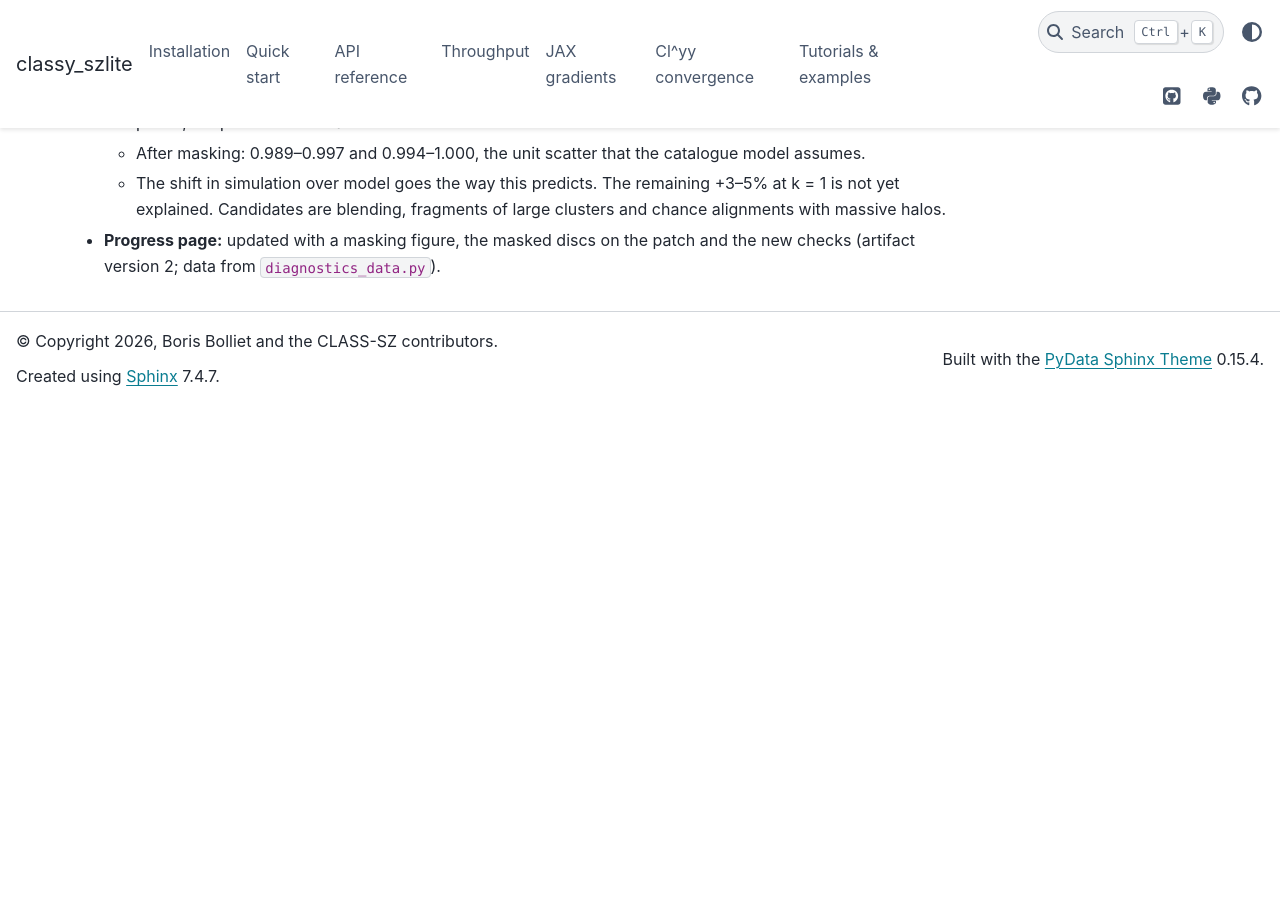
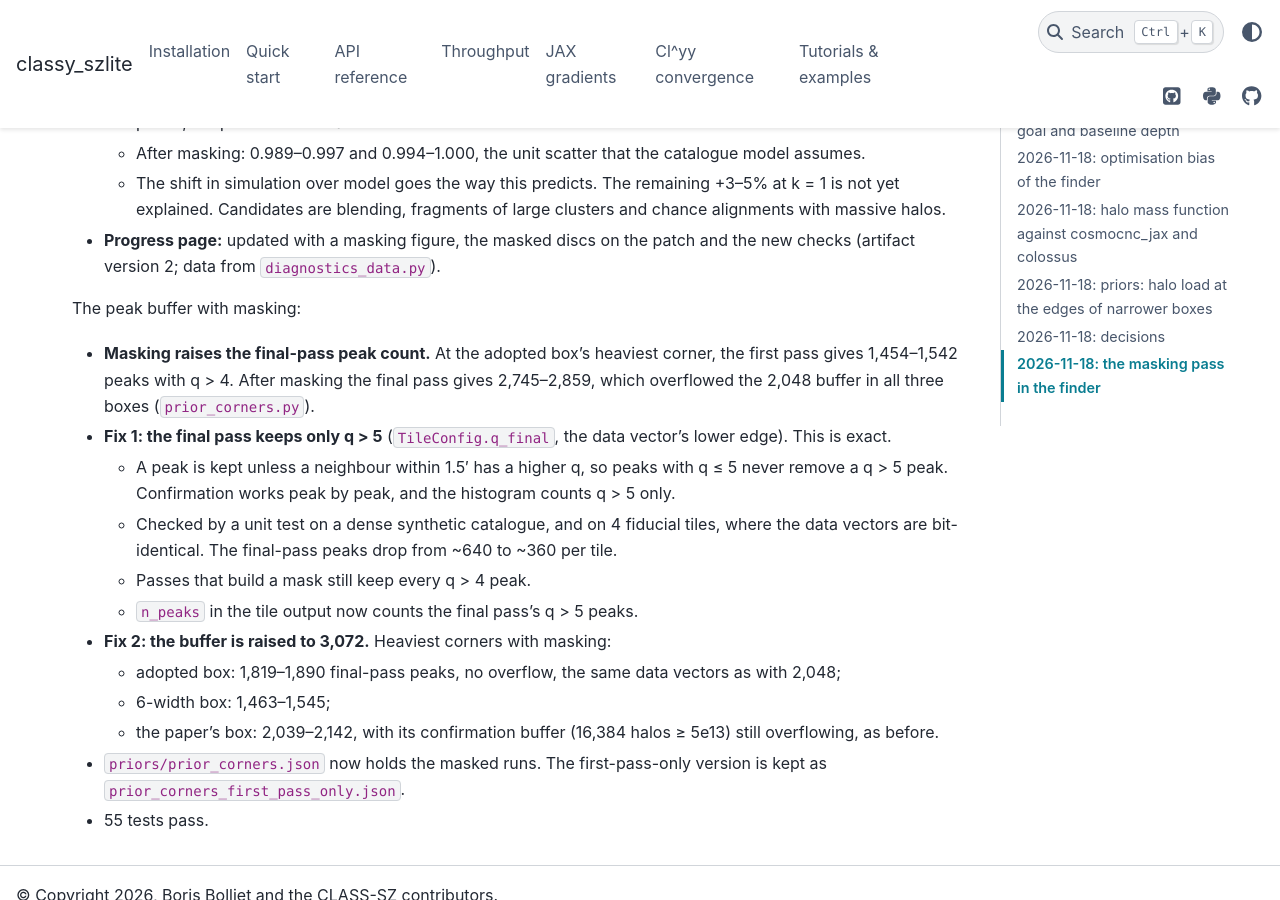
Before and after one commit to CLASS-SZ/classy_szlite, a Sphinx documentation site: the page built from docs/mapsim/LOG.md, in a window 1280 px wide and 900 px high, scrolled down 8161 px. Built offline with Sphinx 7.4.7 and the PyData theme 0.15.4, drawn with Linux system fonts in a browser that asks for light colours; before the commit the page ends 8566 px from its top, so only the background shows below that.

Commit message:
mapsim: final pass keeps q > 5 peaks (exact for the data vector); peak buffer 3,072
Masking raised the final-pass peaks above the 2,048 buffer at the heaviest
prior corners (2,745-2,859 with q > 4 in the adopted box). The final pass now
keeps only q > 5, the data vector's lower edge: peaks with q <= 5 never
remove a q > 5 peak in merging and are never counted, so the data vector is
unchanged (unit test; 4 fiducial tiles bit-identical) with ~45% fewer peaks.
Buffer raised to 3,072: the adopted box's heaviest corner reaches 1,890.

Co-Authored-By: Claude Opus 5.5 <noreply@anthropic.com>
Claude-Session: https://claude.ai/code/session_01LKS4L5UW7SKf5qQ2WAJ8ew

```diff
--- a/docs/mapsim/LOG.md
+++ b/docs/mapsim/LOG.md
@@ -330,3 +330,29 @@ Counts and the scatter of q, with masking:
 - **Progress page:** updated with a masking figure, the masked discs on the
   patch and the new checks (artifact version 2; data from
   `diagnostics_data.py`).
+
+The peak buffer with masking:
+
+- **Masking raises the final-pass peak count.** At the adopted box's heaviest
+  corner, the first pass gives 1,454–1,542 peaks with q > 4. After masking
+  the final pass gives 2,745–2,859, which overflowed the 2,048 buffer in all
+  three boxes (`prior_corners.py`).
+- **Fix 1: the final pass keeps only q > 5** (`TileConfig.q_final`, the data
+  vector's lower edge). This is exact.
+  - A peak is kept unless a neighbour within 1.5′ has a higher q, so peaks
+    with q ≤ 5 never remove a q > 5 peak. Confirmation works peak by peak,
+    and the histogram counts q > 5 only.
+  - Checked by a unit test on a dense synthetic catalogue, and on 4 fiducial
+    tiles, where the data vectors are bit-identical. The final-pass peaks drop
+    from ~640 to ~360 per tile.
+  - Passes that build a mask still keep every q > 4 peak.
+  - `n_peaks` in the tile output now counts the final pass's q > 5 peaks.
+- **Fix 2: the buffer is raised to 3,072.** Heaviest corners with masking:
+  - adopted box: 1,819–1,890 final-pass peaks, no overflow, the same data
+    vectors as with 2,048;
+  - 6-width box: 1,463–1,545;
+  - the paper's box: 2,039–2,142, with its confirmation buffer (16,384 halos
+    ≥ 5e13) still overflowing, as before.
+- `priors/prior_corners.json` now holds the masked runs. The first-pass-only
+  version is kept as `prior_corners_first_pass_only.json`.
+- 55 tests pass.
```
Also changed, not shown: docs/mapsim/PLAN.md (+1 -1 lines), 2 other files.
